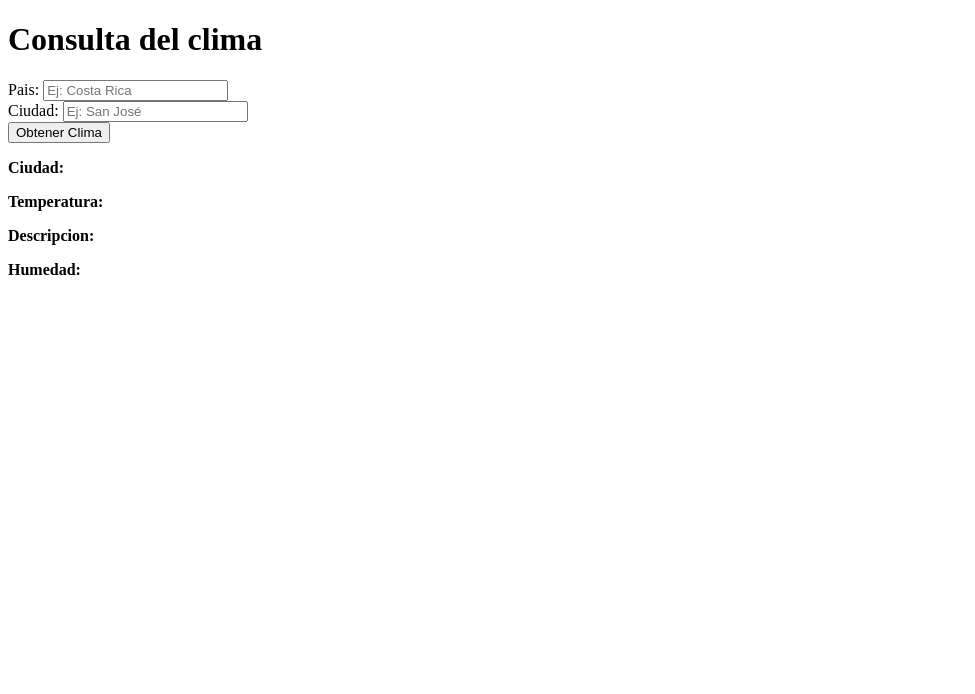
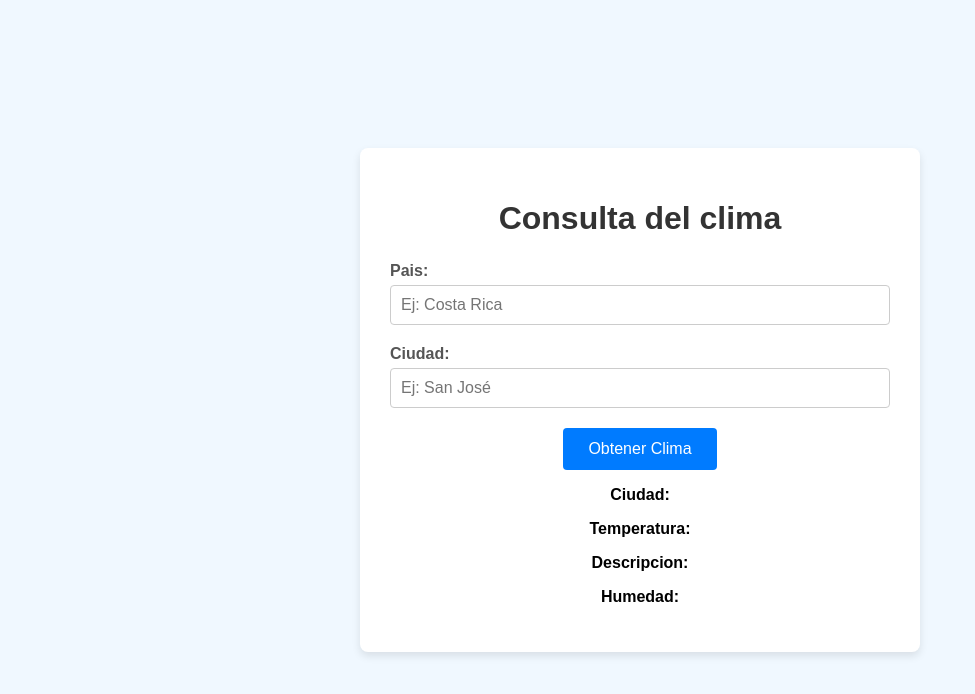
Before and after one commit to joserodriguezblanco/WeatherApp, a plain HTML site: page index.html in a window 1280 px wide. Shown: the whole page, without its empty margins (0-975 px from the left). Drawn offline with Linux system fonts and the light colour scheme.

Commit message:
actualizacion de estilo

```diff
--- a/index.html
+++ b/index.html
@@ -4,6 +4,7 @@
     <meta charset="UTF-8">
     <meta name="viewport" content="width=device-width, initial-scale=1.0">
     <title>Document</title>
+    <link rel="stylesheet" href="styles.css">
 </head>
 <body>
     <div class="container">
--- /dev/null
+++ b/styles.css
@@ -0,0 +1,84 @@
+body {
+    font-family: arial, Arial, Helvetica, sans-serif;
+    display: flex;
+    flex-direction: column;
+    align-items: center;
+    justify-content: center;
+    min-height: 100vh;
+    background-color: #f0f8ff;
+    margin: 0;
+    padding: 20px;
+    box-sizing: border-box;
+}
+
+.container {
+    background-color: #ffffff;
+    padding: 30px;
+    border-radius: 8px;
+    box-shadow: 0 4px 8px rgba(0, 0, 0, 0.1);
+    text-align: center;
+    width: 100%;
+    max-width: 500px;
+}
+
+h1 {
+    color: #333;
+    margin-bottom: 25px;
+}
+
+.input-group {
+    margin-bottom: 20px;
+    text-align: left;
+}
+.input-group label {
+    display: block;
+    margin-bottom: 5px;
+    font-weight: bold;
+    color: #555;
+}
+
+.input-group input[type="text"]{
+    width: 100%;
+    padding: 10px;
+    border: 1px solid #ccc;
+    border-radius: 4px;
+    box-sizing: border-box;
+    font-size: 1em;
+}
+
+button {
+    background-color: #007bff;
+    color: white;
+    padding: 12px 25px;
+    border: none;
+    border-radius: 4px;
+    cursor: pointer;
+    font-size: 16px;
+    transition: background-color 0.3s ease;
+}
+
+button:hover {
+    background-color: #0056b3;
+}
+
+.weather-result {
+    margin-top: 30px;
+    padding-top: 20px;
+    border-top: 1px solid #ccc;
+}
+
+.weather-result p {
+    font-size: 1.1em;
+    margin-bottom: 10px;
+    color: #444;
+}
+
+.weather-result p strong {
+    color: #007bff;
+}
+
+.error-message {
+    color: red;
+    font-weight: bold;
+    margin-top: 20px;
+}
```
